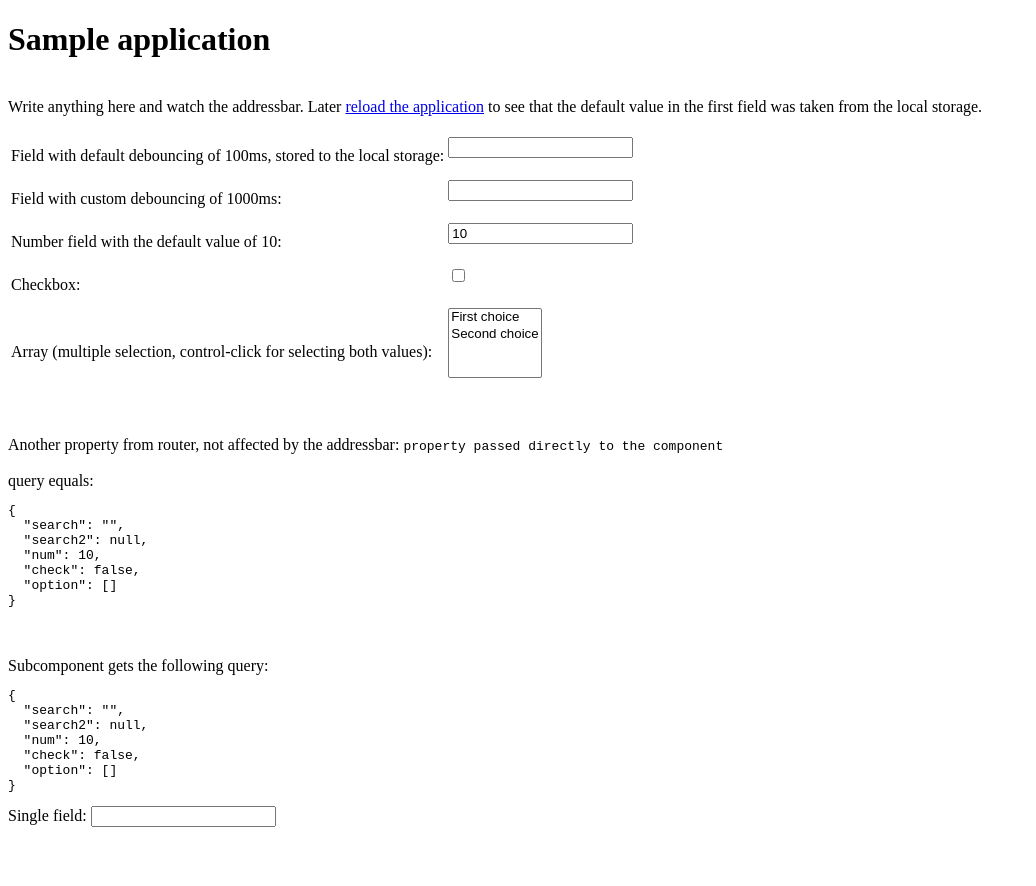
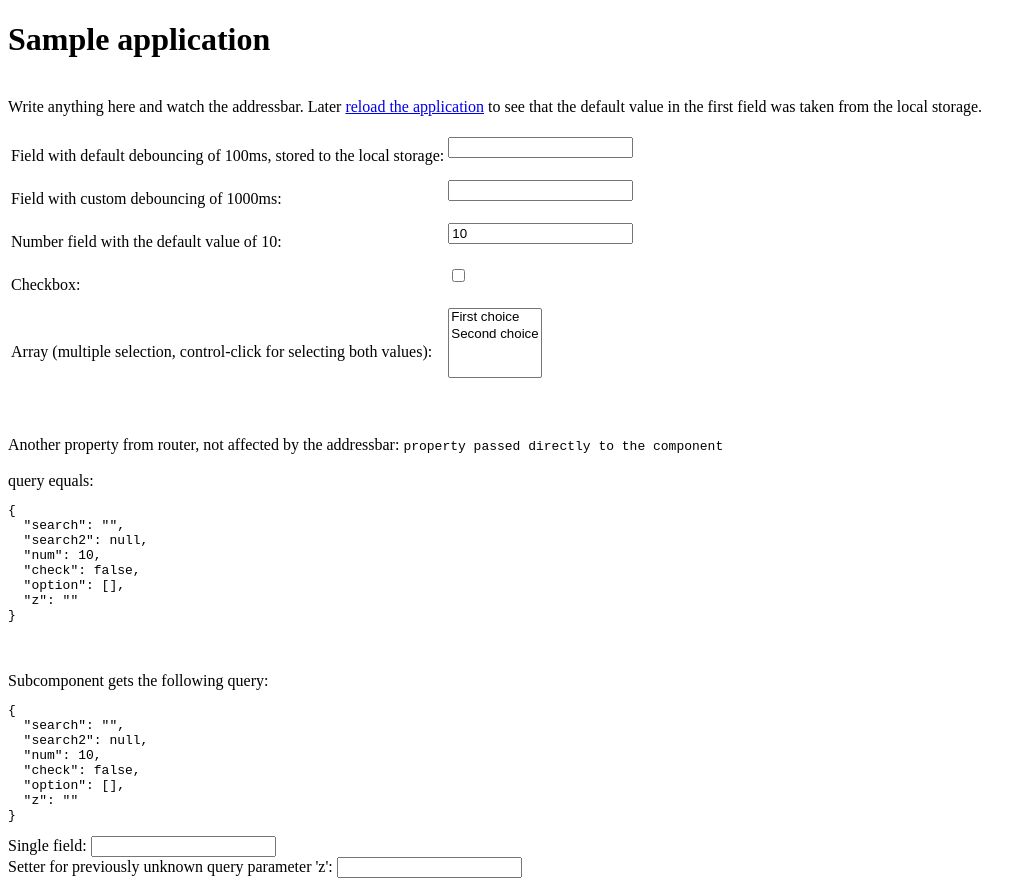
Before and after one commit to oarepo/vue-query-synchronizer, a Vue app: page / in a window 1280 px wide. Shown: the whole page, without its empty margins (0-1036 px from the left). Before the commit the page ends 835 px from the top, so only its background shows below. Built offline with nearby package versions, Linux system fonts and the light colour scheme.

Commit message:
reactive version of query

```diff
--- a/src/Subcomponent.vue
+++ b/src/Subcomponent.vue
@@ -4,6 +4,8 @@
     <pre>{{query.json}}</pre>
     Single field: {{ query.search }}
     <input v-model="query.search">
+    <br>
+    Setter for previously unknown query parameter 'z': <input v-model="query.z">
 </div>
 </template>
 
@@ -14,6 +16,9 @@ export default {
     components: {},
     props: {
         query: Object
+    },
+    mounted () {
+        this.query._prop('z')
     }
 }
 </script>
--- a/src/library.js
+++ b/src/library.js
@@ -110,8 +110,8 @@ function convertParam (x) {
 //
 // creates reactive query object
 //
-function makeQueryObject (params, options) {
-
+function makeQueryObject (params, options, extra_params) {
+    params = [...params]
     // debouncing timer if debouncing is running
     const timer = {
         timer: undefined
@@ -121,17 +121,17 @@ function makeQueryObject (params, options) {
         vqsQuery: {},
         vqsUpdates: {}
     }
-
     const vue_computed = {
         json: function () {
             const ret = {}
-            for (const key of params) {
+            for (const key of this.vqsParams) {
                 ret[key.name] = this[key.name]
             }
             return ret
         }
     }
-    for (const key of params) {
+    const existing_keys = {}
+    for (let key of params) {
         const datatype = $options.datatypes[key.datatype]
         if (datatype === undefined) {
             console.error(`No datatype handler defined for type name ${key.datatype}. ` +
@@ -143,7 +143,29 @@ function makeQueryObject (params, options) {
             key.parsedDefaultValue = datatype.parse(key.defaultValue, null, true)
         }
         defineProperty(vue_computed, key.name, key)
+        key.new = false
+        existing_keys[key.name] = key
     }
+    extra_params.forEach(key => {
+        if (existing_keys[key]) {
+            return
+        }
+        key = convertParam('string:' + key)
+        const datatype = $options.datatypes[key.datatype]
+        if (datatype === undefined) {
+            console.error(`No datatype handler defined for type name ${key.datatype}. ` +
+                `If you use text format for parameters, make sure that datatype is ` +
+                `at the first position (such as number:page, not vice versa)`)
+            return
+        }
+        if (key.parsedDefaultValue === undefined) {
+            key.parsedDefaultValue = datatype.parse(key.defaultValue, null, true)
+        }
+        defineProperty(vue_computed, key.name, key)
+        key.new = false
+        existing_keys[key.name] = key
+    })
+    vue_data['vqsParams'] = Object.values(existing_keys)
 
     const vue_methods = {
         _scheduleUpdate: function (definition, value) {
@@ -210,7 +232,16 @@ function makeQueryObject (params, options) {
                 if ($options.debug) {
                     console.log('parsed value is', parsedValue)
                 }
-                prop = defineProperty(this, key.name, key)
+                prop = Object.defineProperty(this, key.name, {
+                    get: function () {
+                        return this.$data.vqsQuery[key.name]
+                    },
+                    set: function (value) {
+                        Vue.set(this.$data.vqsQuery, key.name, value)
+                        this._scheduleUpdate(key, value)
+                    }
+                })
+                this.vqsParams.push({ ...key, new: true })
             }
             return prop
         },
@@ -228,11 +259,23 @@ function makeQueryObject (params, options) {
         },
         _setQuery: function (query) {
             const _new_query = {}
-            for (const key of params) {
+            for (const key of this.vqsParams) {
                 const datatype = $options.datatypes[key.datatype]
                 _new_query[key.name] = datatype.parse(query[key.name], key.parsedDefaultValue)
             }
             this.vqsQuery = _new_query
+        },
+        _hasAllParams: function (_query) {
+            const knownParams = this.vqsParams.filter(x => !x.new).reduce((n, x) => {
+                n[x.name] = true
+                return n
+            }, {})
+            for (const q of Object.keys(_query)) {
+                if (!knownParams[q]) {
+                    return false
+                }
+            }
+            return true
         }
     }
 
@@ -287,13 +330,18 @@ function query (params, extra, options) {
         delete actualParams.query
 
         if (!query) {
-            query = makeQueryObject(localParams, options)
-        }
-
-        if ($options.passUnknownProperties) {
-            for (const key of Object.keys(_query)) {
-                query._prop('array:' + key)
+            if ($options.debug) {
+                console.log('creating new query object')
             }
+            query = makeQueryObject(localParams, options,
+                $options.passUnknownProperties && Object.keys(_query))
+        } else if ($options.passUnknownProperties && !query._hasAllParams(_query)) {
+            if ($options.debug) {
+                console.log('passUnknownProperties requested and have new params in url => recreating query object')
+            }
+            const existingParams = [...query.vqsParams]
+            query = makeQueryObject(existingParams, options,
+                $options.passUnknownProperties && Object.keys(_query))
         }
 
         query._setQuery(_query)
```
Also changed, not shown: 1 other file (tests, documents, lock files or other folders).
